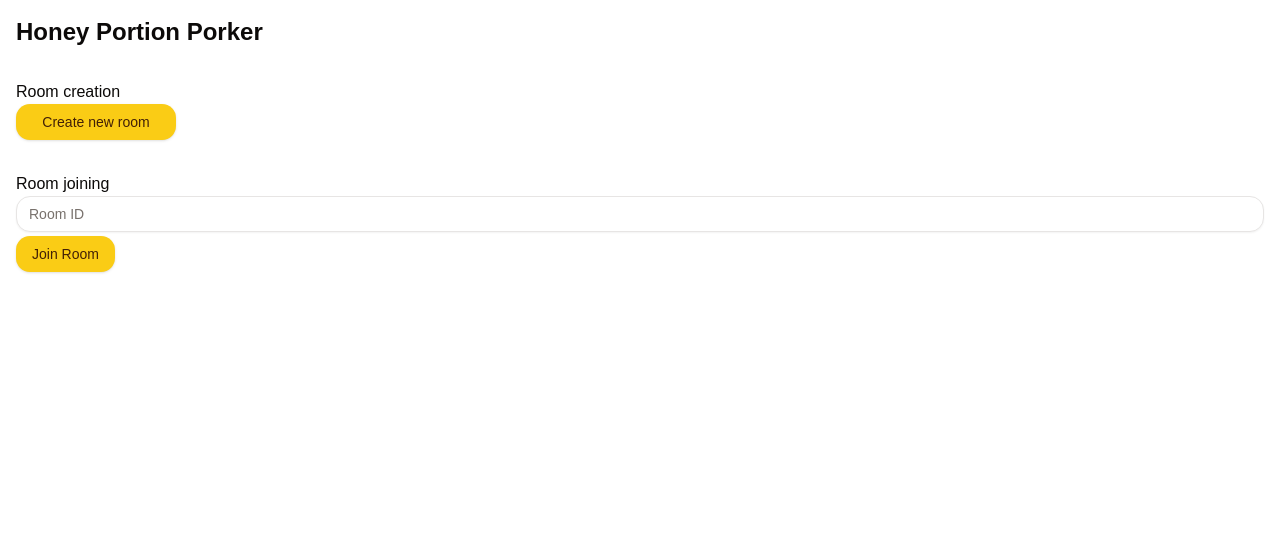
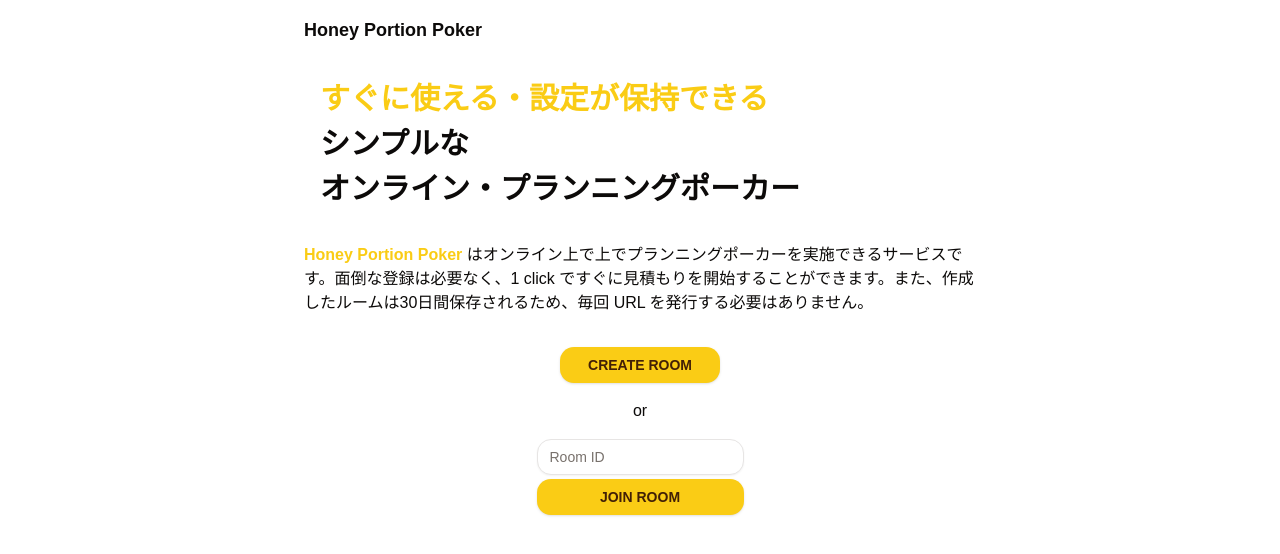
Before and after one commit to harusame0616/honey-portion-porker, a Next.js app in the folder web/: page / in a window 1280 px wide. Shown: the top 554 px of the page. Built offline with nearby package versions, Linux system fonts and the light colour scheme.

Commit message:
トップページ

```diff
--- a/web/src/app/new-room-creation-form.tsx
+++ b/web/src/app/new-room-creation-form.tsx
@@ -13,7 +13,7 @@
   );
   return (
     <Form action={formAction}>
-      <Button disabled={isPending} className="w-40">
+      <Button disabled={isPending} className="w-40 font-bold">
         {isPending ? (
           <ReloadIcon
             className="animate-spin"
@@ -21,7 +21,7 @@
             aria-label="Creating new room"
           />
         ) : (
-          "Create new room"
+          "CREATE ROOM"
         )}
       </Button>
       <div>{state?.message}</div>
--- a/web/src/app/page.tsx
+++ b/web/src/app/page.tsx
@@ -3,18 +3,32 @@
 
 export default function Home() {
   return (
-    <div className="p-4">
-      <h1 className="font-bold text-2xl mb-8">Honey Portion Porker</h1>
-      <main className="flex flex-col gap-8">
-        <div>
-          <h2>Room creation</h2>
-          <NewRoomCreationForm />
-        </div>
-        <div>
-          <h2>Room joining</h2>
-          <RoomJoiningForm />
-        </div>
-      </main>
+    <div className="flex flex-col items-center p-4">
+      <div className="max-w-2xl w-full">
+        <header className="text-lg font-bold">
+          <h1>Honey Portion Poker</h1>
+        </header>
+        <main>
+          <div className="font-bold text-3xl p-4 leading-normal my-4">
+            <div className="text-primary">すぐに使える・設定が保持できる</div>
+            <div>シンプルな</div>
+            <div>オンライン・プランニングポーカー</div>
+          </div>
+          <p>
+            <span className="text-primary font-bold">Honey Portion Poker</span>{" "}
+            はオンライン上で上でプランニングポーカーを実施できるサービスです。面倒な登録は必要なく、1
+            click
+            ですぐに見積もりを開始することができます。また、作成したルームは30日間保存されるため、毎回
+            URL を発行する必要はありません。
+          </p>
+
+          <div className="p-8 flex flex-col items-center w-full gap-4">
+            <NewRoomCreationForm />
+            <div>or</div>
+            <RoomJoiningForm />
+          </div>
+        </main>
+      </div>
     </div>
   );
 }
--- a/web/src/app/room-joining-form.tsx
+++ b/web/src/app/room-joining-form.tsx
@@ -14,7 +14,9 @@
   return (
     <Form action={formAction}>
       <Input type="text" placeholder="Room ID" name="roomId" className="mb-1" />
-      <Button disabled={isPending}>Join Room</Button>
+      <Button className="w-full font-bold" disabled={isPending}>
+        JOIN ROOM
+      </Button>
       <div>{!state.success && state.message}</div>
     </Form>
   );
```
